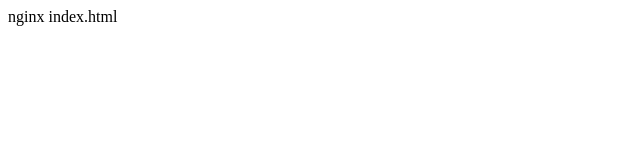
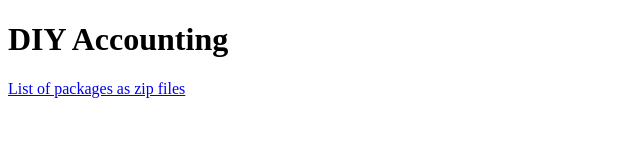
Before and after one commit to antonycc/diy-accounting, a plain HTML site: page index.html in a window 1280 px wide. Shown: the whole page, without its empty margins (0-640 px from the left). Drawn offline with Linux system fonts and the light colour scheme.

Commit message:
Generate list of package zips

```diff
--- a/docker-compose.yml
+++ b/docker-compose.yml
@@ -4,8 +4,8 @@
 # $ docker compose up --force-recreate --detach
 # $ docker compose logs --tail="all" --follow
 # $ docker compose down --remove-orphans
-# Browse: curl --head http://localhost:80/index.html
-# Browse: curl --head http://localhost:80/zips
+# Browse: curl --head http://localhost:8081/index.html
+# Browse: curl --head http://localhost:8081/zips/zips.html
 version: '3.8'
 services:
   zips:
--- a/index.html
+++ b/index.html
@@ -5,7 +5,8 @@
 <head>
    <title>nginx index</title>
 </head>
-<body>
-nginx index.html
+<body> <!-- zips.html is build from index.html minus the last 4 lines -->
+<h1>DIY Accounting</h1>
+<a href="zips/zips.html">List of packages as zip files</a>
 </body>
 </html>
```
Also changed, not shown: .github/workflows/build.yml, 3 other files.
